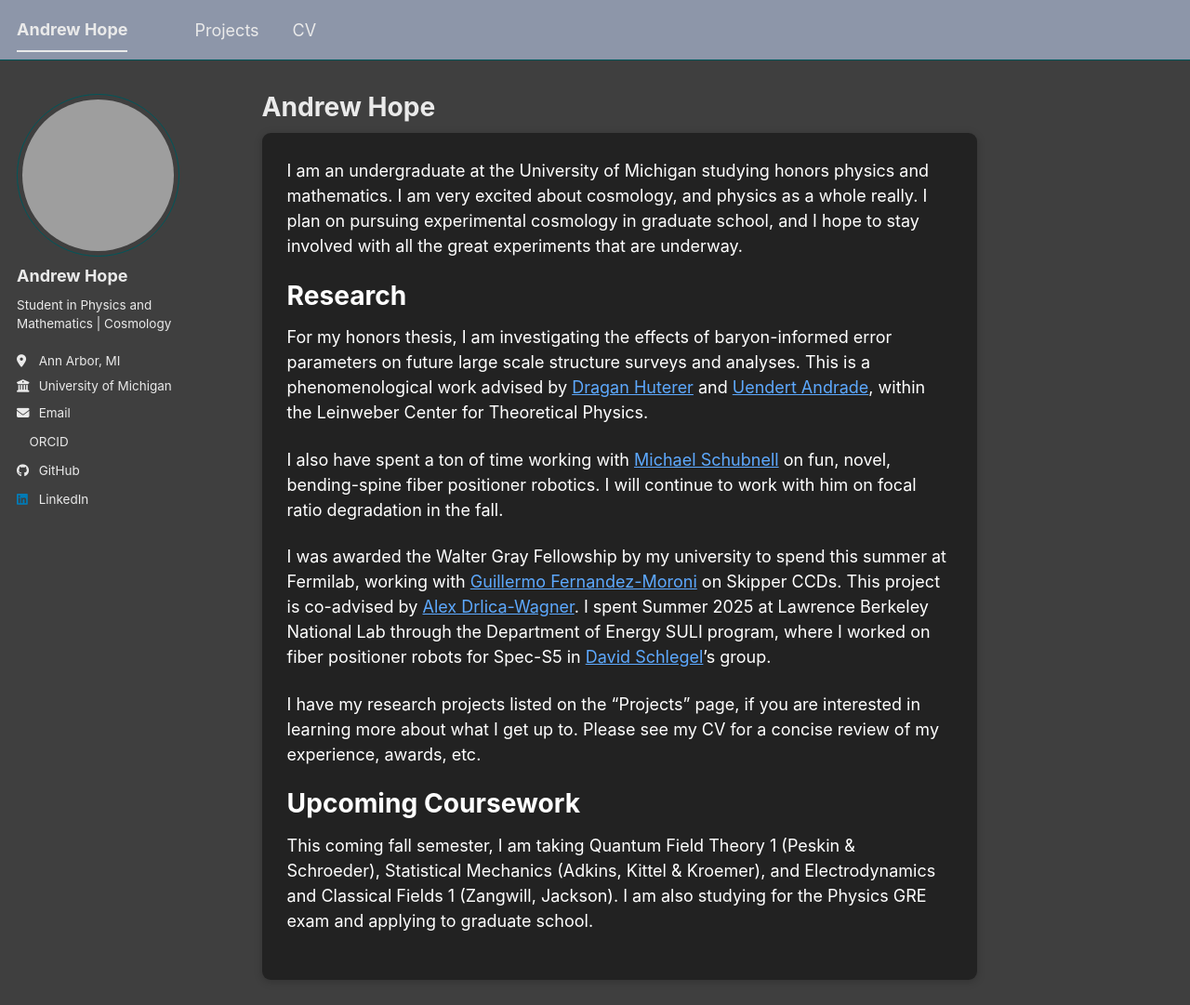
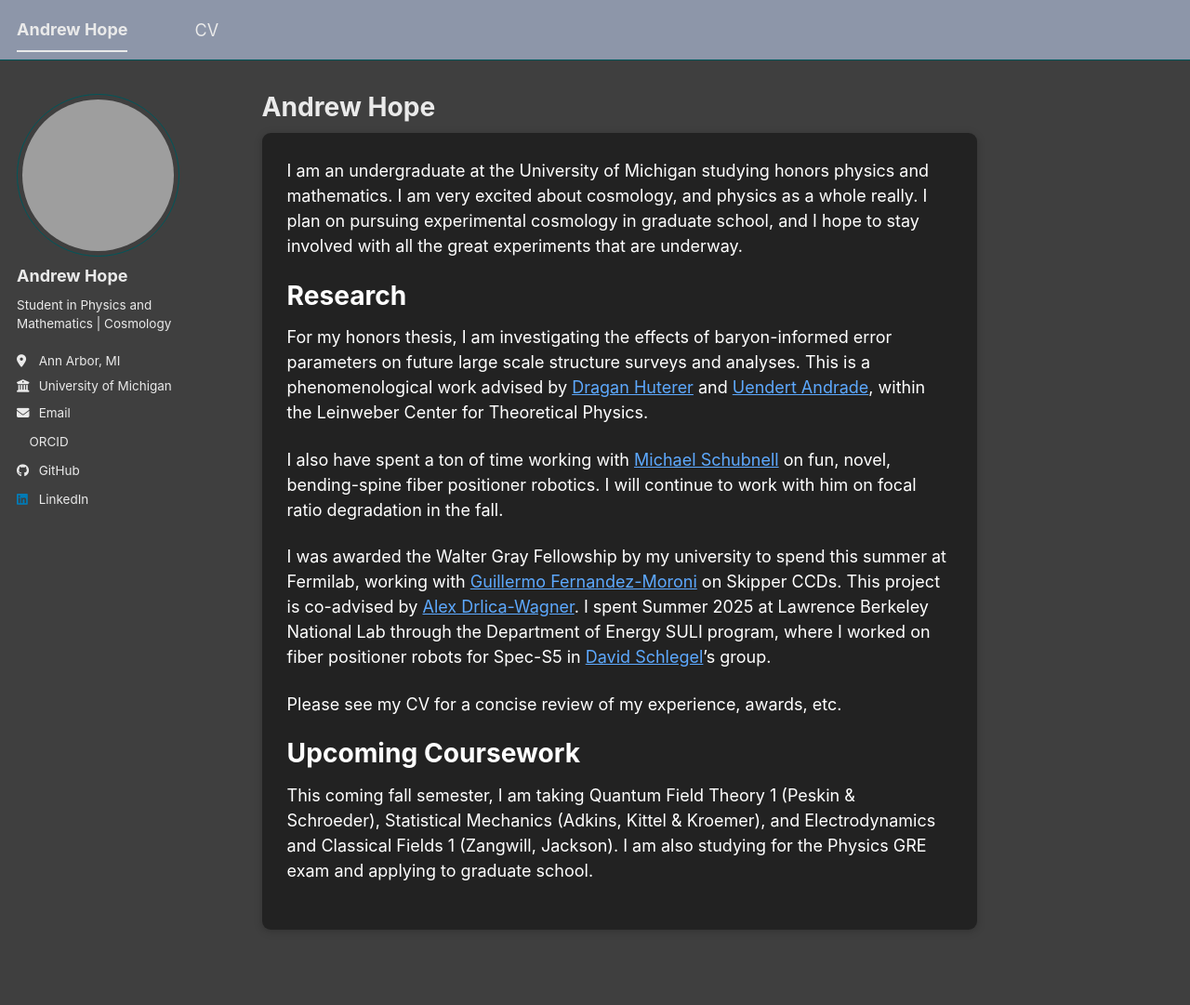
Before and after one commit to astrohope/astrohope.github.io, a Jekyll site: the page built from _pages/about.md, in a window 1280 px wide and 1081 px high. Shown: the whole window at 93% size. Built offline with Jekyll 4.4.1, drawn with Linux system fonts in a browser that asks for light colours; a style sheet for code colours, icons or effects is not loaded.

Commit message:
removing projects for now

```diff
--- a/_data/navigation.yml
+++ b/_data/navigation.yml
@@ -8,8 +8,5 @@
 #      Markdown formatted page while the second is generated using JSON.
 
 main:
-  - title: "Projects"
-    url: /portfolio/
-
   - title: "CV"
     url: /cv-json/
--- a/_pages/about.md
+++ b/_pages/about.md
@@ -18,7 +18,7 @@ I also have spent a ton of time working with [Michael Schubnell](https://inspire
 
 I was awarded the Walter Gray Fellowship by my university to spend this summer at Fermilab, working with [Guillermo Fernandez-Moroni](https://inspirehep.net/authors/1684137) on Skipper CCDs. This project is co-advised by [Alex Drlica-Wagner](https://kadrlica.github.io/). I spent Summer 2025 at Lawrence Berkeley National Lab through the Department of Energy SULI program, where I worked on fiber positioner robots for Spec-S5 in [David Schlegel](https://inspirehep.net/authors/1020065)'s group.
 
-I have my research projects listed on the "Projects" page, if you are interested in learning more about what I get up to. Please see my CV for a concise review of my experience, awards, etc.
+Please see my CV for a concise review of my experience, awards, etc.
 
 Upcoming Coursework
 =======
```
